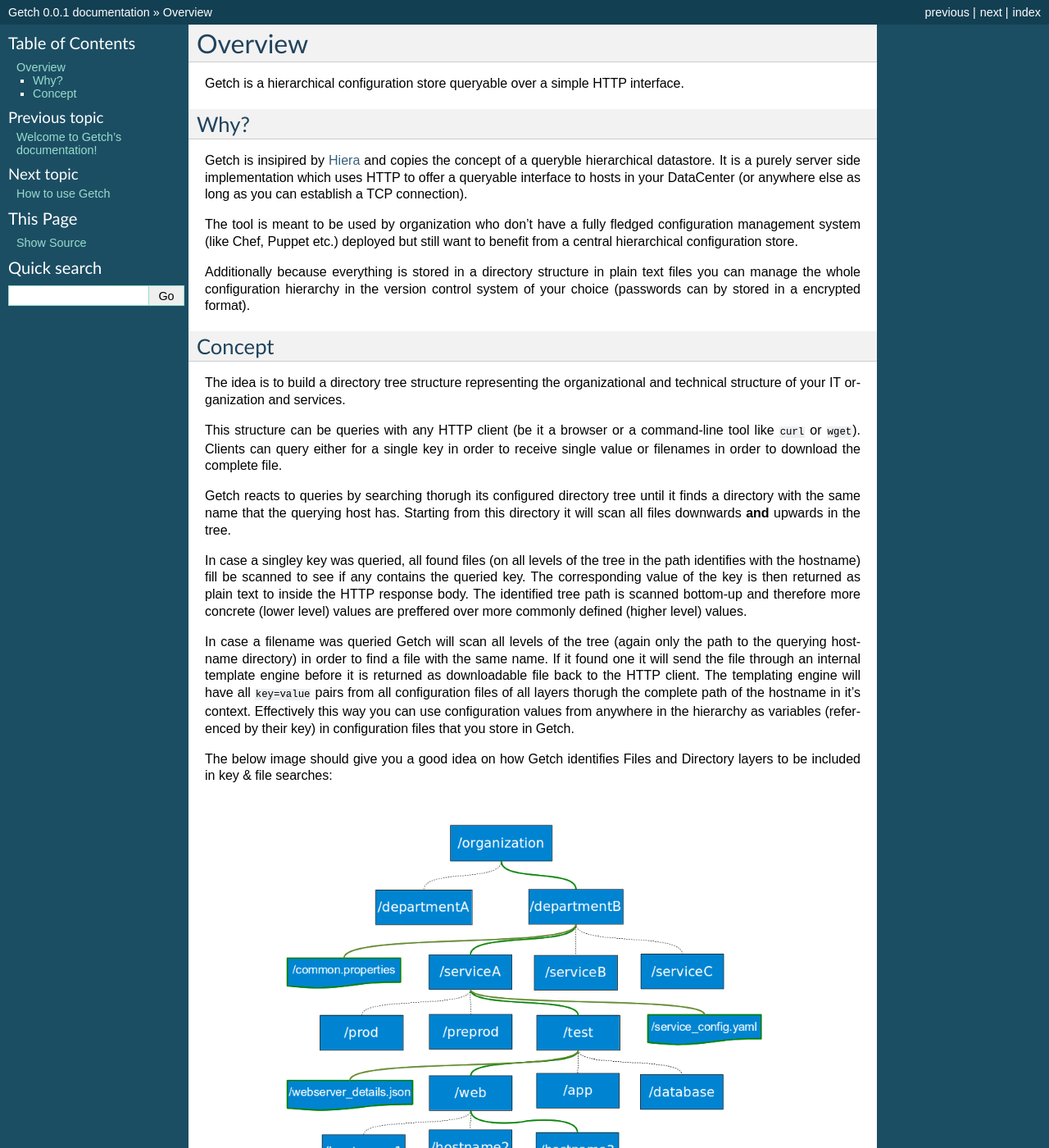
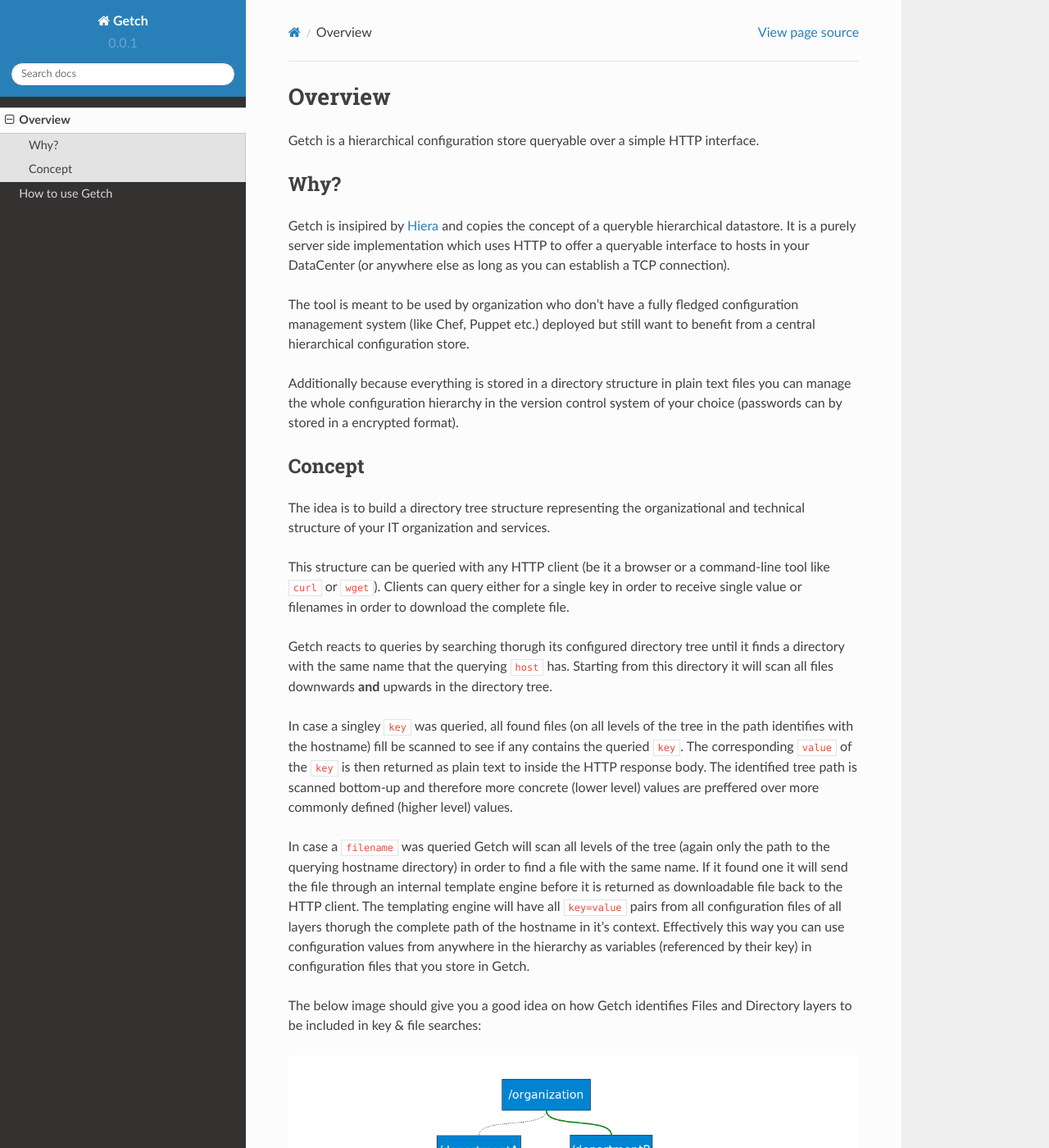
Before and after one commit to rkrombho/getch, a Sphinx documentation site: the page built from docs/source/overview.rst, in a window 1280 px wide and 1400 px high. Shown: the whole window at 82% size. Built offline with Sphinx 7.4.7 and the Read the Docs theme 2.0.0, drawn with Linux system fonts in a browser that asks for light colours; pages that are not in the unit, such as notebooks, are missing from menus; some of the changed text lies outside the part shown.

Commit message:
* using the RTD sphinx theme and some typo fixes

```diff
--- a/docs/source/conf.py
+++ b/docs/source/conf.py
@@ -14,6 +14,7 @@
 
 import sys
 import os
+
 
 # If extensions (or modules to document with autodoc) are in another directory,
 # add these directories to sys.path here. If the directory is relative to the
@@ -99,6 +100,16 @@
 # The theme to use for HTML and HTML Help pages.  See the documentation for
 # a list of builtin themes.
 html_theme = 'default'
+
+# on_rtd is whether we are on readthedocs.org
+on_rtd = os.environ.get('READTHEDOCS', None) == 'True'
+
+if not on_rtd:  # only import and set the theme if we're building docs locally
+    import sphinx_rtd_theme
+    html_theme = 'sphinx_rtd_theme'
+    html_theme_path = [sphinx_rtd_theme.get_html_theme_path()]
+
+# otherwise, readthedocs.org uses their theme by default, so no need to specify it
 
 # Theme options are theme-specific and customize the look and feel of a theme
 # further.  For a list of options available for each theme, see the
--- a/docs/source/overview.rst
+++ b/docs/source/overview.rst
@@ -21,15 +21,15 @@
 The idea is to build a directory tree structure representing the
 organizational and technical structure of your IT organization and services.
 
-This structure can be queries with any HTTP client (be it a browser or a command-line tool like  ``curl`` or ``wget``).
+This structure can be queried with any HTTP client (be it a browser or a command-line tool like  ``curl`` or ``wget``).
 Clients can query either for a single key in order to receive single value or filenames in order to download the complete file.
 
-Getch reacts to queries by searching thorugh its configured directory tree until it finds a directory with the same name that the querying host has. Starting from this directory it will scan all files downwards **and** upwards in the tree.
+Getch reacts to queries by searching thorugh its configured directory tree until it finds a directory with the same name that the querying ``host`` has. Starting from this directory it will scan all files downwards **and** upwards in the directory tree.
 
-In case a singley key was queried, all found files (on all levels of the tree in the path identifies with the hostname) fill be scanned to see if any contains the queried key. The corresponding value of the key is then returned as plain text to inside the HTTP response body.
+In case a singley ``key`` was queried, all found files (on all levels of the tree in the path identifies with the hostname) fill be scanned to see if any contains the queried ``key``. The corresponding ``value`` of the ``key`` is then returned as plain text to inside the HTTP response body.
 The identified tree path is scanned bottom-up and therefore more concrete (lower level) values are preffered over more commonly defined (higher level) values.
 
-In case a filename was queried Getch will scan all levels of the tree (again only the path to the querying hostname directory) in order to find a file with the same name. If it found one it will send the file through an internal template engine before it is returned as downloadable file back to the HTTP client. The templating engine will have all ``key=value`` pairs from all configuration files of all layers thorugh the complete path of the hostname in it's context. Effectively this way you can use configuration values from anywhere in the hierarchy as variables (referenced by their key) in configuration files that you store in Getch.
+In case a ``filename`` was queried Getch will scan all levels of the tree (again only the path to the querying hostname directory) in order to find a file with the same name. If it found one it will send the file through an internal template engine before it is returned as downloadable file back to the HTTP client. The templating engine will have all ``key=value`` pairs from all configuration files of all layers thorugh the complete path of the hostname in it's context. Effectively this way you can use configuration values from anywhere in the hierarchy as variables (referenced by their key) in configuration files that you store in Getch.
 
 The below image should give you a good idea on how Getch identifies Files and Directory layers to be included in key & file searches:
 
```
